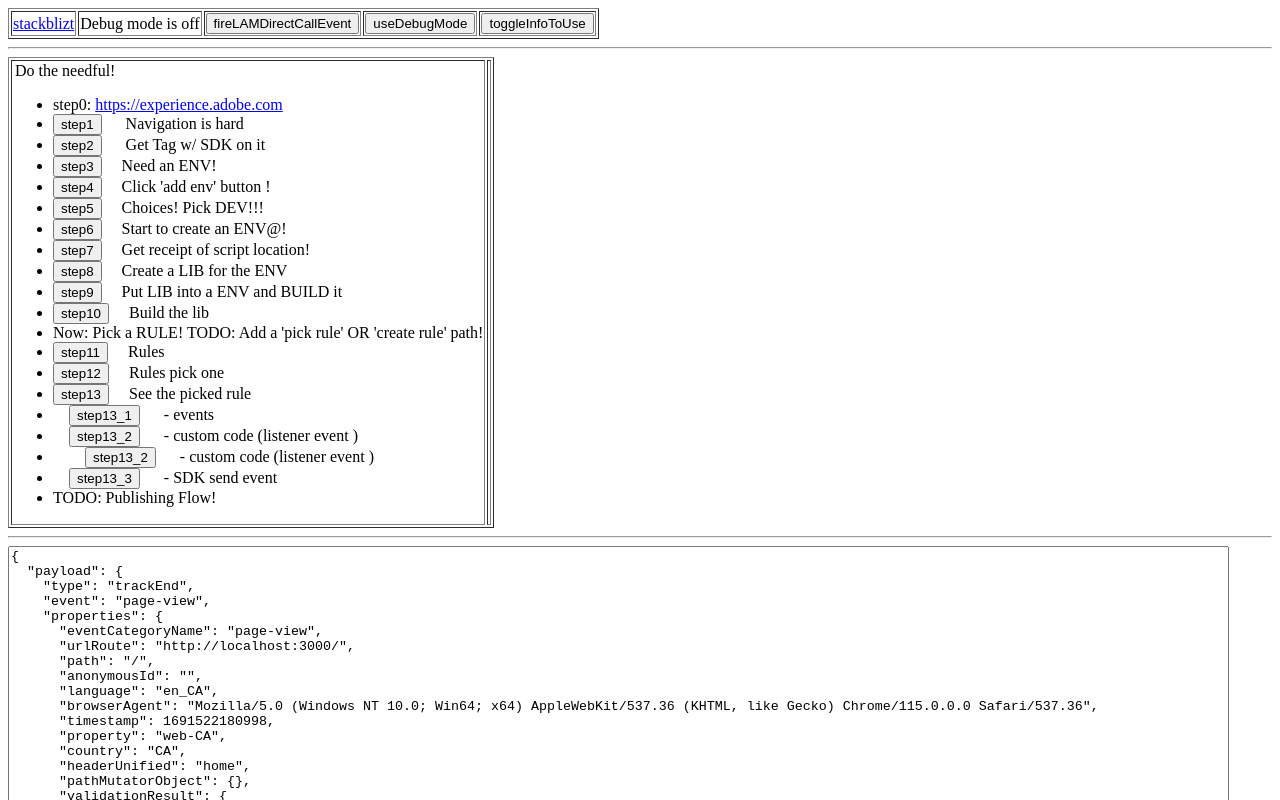
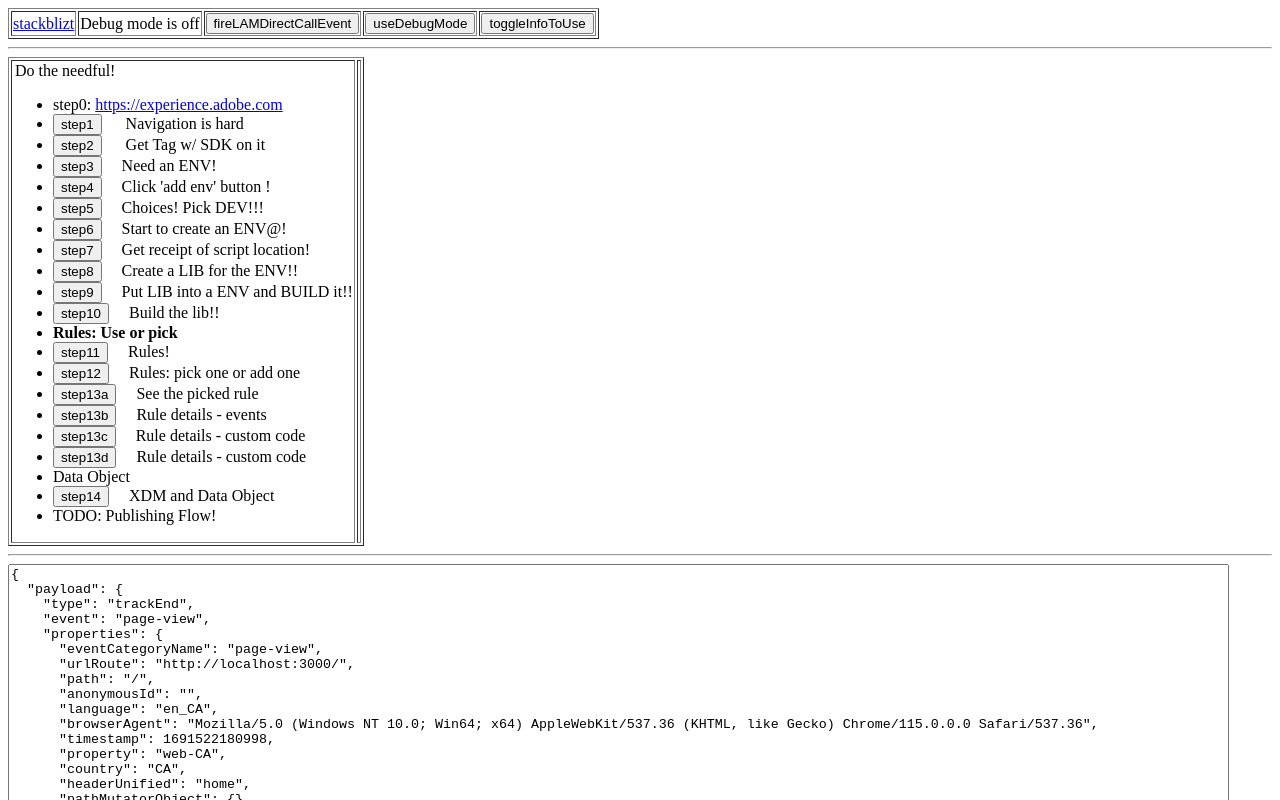
Before and after one commit to mulefish/adobe_docs, a plain HTML site: page index.html in a window 1280 px wide. Shown: the top 800 px of the page. Drawn offline with Linux system fonts and the light colour scheme.

Commit message:
working it

```diff
--- a/index.html
+++ b/index.html
@@ -100,6 +100,11 @@
       document.getElementById("textToExplain").innerHTML = txt
     }
 
+    function showThingSpecial(pic, txt, height="500") {
+      // A little bit of alternative javascript - to give another idea to the end user
+      const complexStringToShow = `const dataObject = event.detail;<br/>console.log("Hello - I got this!", dataObject);<br/>alloy('sendEvent', {<br/>&nbsp;&nbsp;xdm: dataObject<br/>})<hr>`
+      showThing(pic, complexStringToShow, height)
+    }
 
     // function step1() {
     //   // // choose tags
@@ -218,27 +223,29 @@
             <li><button class='steps' onClick="showThing('https://imgur.com/19Opfjp.png','Clicking is fun!')">step4</button>Click 'add env' button ! </li>
             <li><button class='steps' onClick="showThing('https://imgur.com/BPmxikh.png','', '300')">step5</button>Choices! Pick DEV!!!</li>
             <li><button class='steps' onClick="showThing('https://imgur.com/BBjk0W6.png','Begin to create an ENV', '200')">step6</button>Start to create an ENV@!</li>
+            <li><button class='steps' onClick="showThing('https://imgur.com/L5u3AhB.png','Begin to create an ENV', '200')">step7</button>Get receipt of script location!</li>
+            <li><button class='steps' onClick="showThing('https://imgur.com/CLWYj1t.png', 'Let us create a lib for the env now!', '200')">step8</button>Create a LIB for the ENV!!</li>
+            <li><button class='steps' onClick="showThing('https://imgur.com/mfGjAlb.png', ' ', '180')">step9</button>Put LIB into a ENV and BUILD it!!</li>
+            <li><button class='steps' onClick="showThing('https://imgur.com/EXy7w2H.png', ' ', '180')">step10</button>Build the lib!!</li>
+            <li><b>Rules: Use or pick</b></li>
+            <li><button class='steps' onClick="showThing('https://imgur.com/Ak831C7.png', ' ')">step11</button>Rules!</li>
+            <li><button class='steps' onClick="showThing('https://imgur.com/iG45q5i.png', ' ', '400')">step12</button>Rules: pick one or add one</li>
+            <li><button class='steps' onClick="showThing('https://imgur.com/LD0snIW.png', ' ', '400')">step13a</button>See the picked rule</li>
+            <li><button class='steps' onClick="showThing('https://imgur.com/w4fVNhN.png', ' ', '400')">step13b</button>Rule details - events</li>
+            <li><button class='steps' onClick="showThing('https://imgur.com/VXFbjXN.png', ' ', '200')">step13c</button>Rule details - custom code</li>
+            <li><button class='steps' onClick="showThingSpecial('https://imgur.com/zvPK8yQ.png', ' ', '100')">step13d</button>Rule details - custom code</li>
+            <li>Data Object</li>
+            <li><button class='steps' onClick="showThing('https://imgur.com/P3AVqYY.png', 'This is tricky')">step14</button>XDM and Data Object</li>
 
-            <li><button class='steps' onClick="showThing('https://imgur.com/L5u3AhB.png','Begin to create an ENV', '200')">step7</button>Get receipt of script location!</li>
-            <!-- <li><button class='steps' onClick="step7()">step7</button>Get receipt of script location</li> -->
-
-            <!-- <li><button class='steps' onClick="step5()">step5</button>Choices! Pick DEV</li> -->
-            <!-- <li><button class='steps' onClick="step6()">step6</button>Start to create an ENV</li> -->
-            <!-- <li><button class='steps' onClick="step7()">step7</button>Get receipt of script location</li> -->
-            <li><button class='steps' onClick="step8()">step8</button>Create a LIB for the ENV</li>
-            <li><button class='steps' onClick="step9()">step9</button>Put LIB into a ENV and BUILD it</li>
-            <li><button class='steps' onClick="step10()">step10</button>Build the lib</li>
-            <li>Now: Pick a RULE! TODO: Add a 'pick rule' OR 'create rule' path!</li>
-            <li><button class='steps' onClick="step11()">step11</button>Rules</li>
-            <li><button class='steps' onClick="step12()">step12</button>Rules pick one</li>
-            <li><button class='steps' onClick="step13()">step13</button>See the picked rule</li>
-            <li>&nbsp;&nbsp;&nbsp;&nbsp;<button class='steps' onClick="step13_1()">step13_1</button> - events</li>
-            <li>&nbsp;&nbsp;&nbsp;&nbsp;<button class='steps' onClick="step13_2a()">step13_2</button> - custom code
+            <!-- <li><button class='steps' onClick="step12()">step12</button>Rules pick one</li> -->
+            <!-- <li><button class='steps' onClick="step13()">step13</button>See the picked rule</li> -->
+            <!-- <li>&nbsp;&nbsp;&nbsp;&nbsp;<button class='steps' onClick="step13_1()">step13_1</button> - events</li> -->
+            <!-- <li><button class='steps' onClick="step13_2a()">step13_2</button> - custom code
               (listener event ) </li>
-            <li>&nbsp;&nbsp;&nbsp;&nbsp;&nbsp;&nbsp;&nbsp;&nbsp;<button class='steps'
+            <li><button class='steps'
                 onClick="step13_2b()">step13_2</button> - custom code (listener event ) </li>
-            <li>&nbsp;&nbsp;&nbsp;&nbsp;<button class='steps' onClick="step13_3()">step13_3</button> - SDK send event
-            </li>
+            <li><button class='steps' onClick="step13_3()">step13_3</button> - SDK send event
+            </li> -->
             <li>TODO: Publishing Flow!</li>
 
 
```
